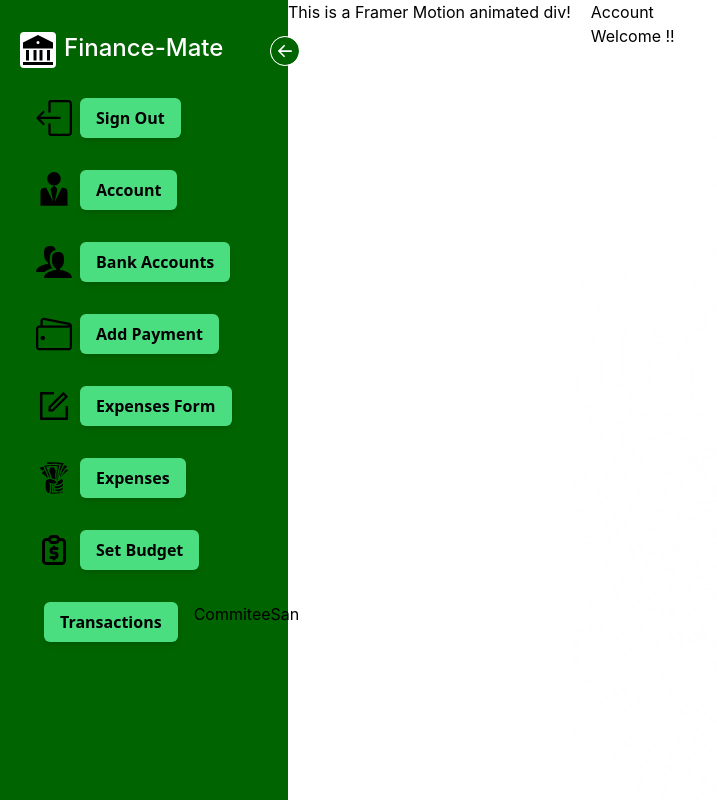
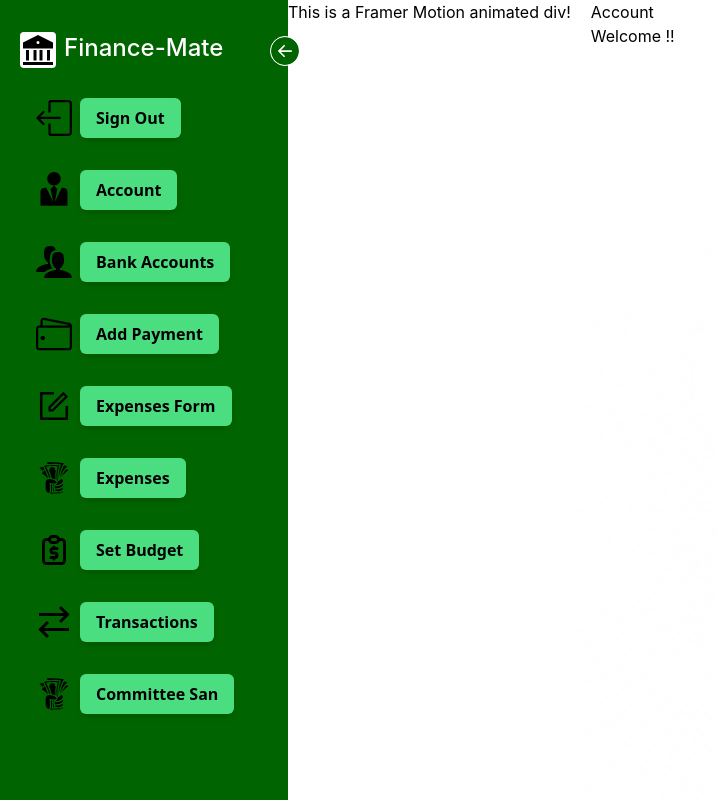
Before and after one commit to AleHS01/frontendCapstone, a React (Create React App) app in the folder finance-mate/: page /user in a window 1280 px wide. Shown: the whole page, without its empty margins (0-717 px from the left). Built offline with nearby package versions, Linux system fonts and the light colour scheme; no server answers.

Commit message:
Adding Committee Sans Button to SideBar

```diff
--- a/finance-mate/src/components/side-bar.jsx
+++ b/finance-mate/src/components/side-bar.jsx
@@ -244,13 +244,9 @@ function SideBar() {
           >
             Transactions
           </button>
-
-          <button className="Committee-San" onClick={handleCommitteeSan}>
-       CommiteeSan
-      </button>
         </div>
 
-        {/* <div
+        <div
           className={`flex items-center rounded-md px-2 py-2  ${
             !open ? "px-1" : "px-4"
           }`}
@@ -263,11 +259,11 @@ function SideBar() {
             className={`hover:scale-110 hover:bg-green-300 bg-green-400 flex rounded-md px-4 py-2 mr-4 items-center mv-4 shadow-md border-4 font-semibold mt-4 font-sans duration-200  ${
               !open && "hidden"
             }`}
-            onClick={()=>navigate("/trans-cat")}
+            onClick={()=>navigate("/committeesan")}
           >
-            Transaction Breakdown
+            Committee San
           </button>
-        </div> */}
+        </div>
 
       </div>
     </div>
```
